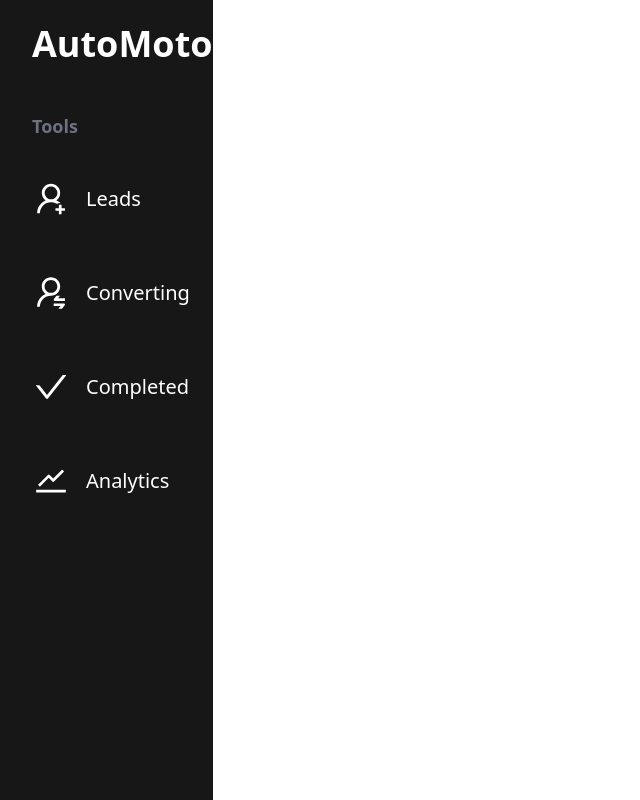
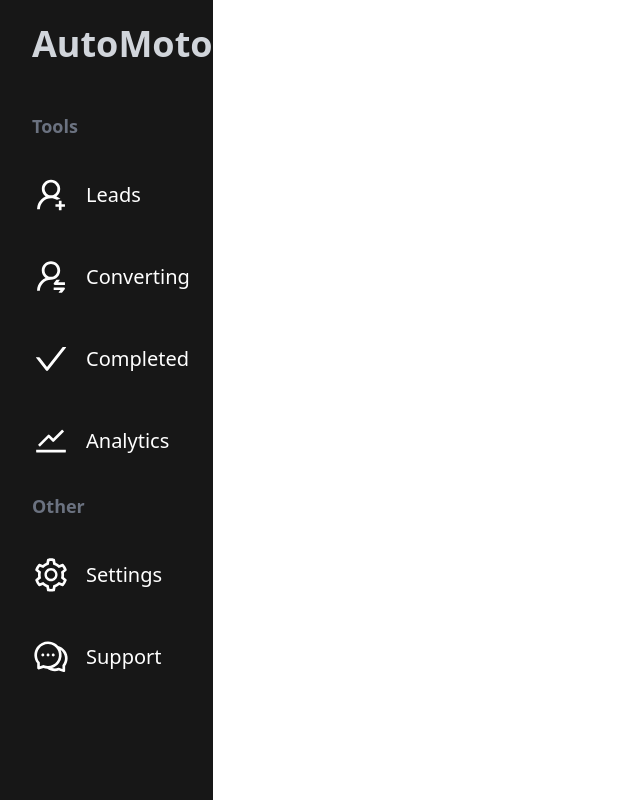
Before and after one commit to jordanglean/AutomotoCRM, a React (Create React App) app in the folder automoto-crm/: page / in a window 1280 px wide. Shown: the whole page, without its empty margins (0-640 px from the left). Built offline with nearby package versions, Linux system fonts and the light colour scheme.

Commit message:
Updated Nav bar

```diff
--- a/automoto-crm/src/components/header/Header.jsx
+++ b/automoto-crm/src/components/header/Header.jsx
@@ -2,14 +2,42 @@ import React from "react";
 import PropType from "prop-types";
 // Components
 import HeaderNav from "../headerNav/HeaderNav";
+import HeaderNavItem from "../headerNavItem/HeaderNavItem";
 
 function Header({ heading }) {
   return (
     <div className="bg-neutral-900 w-1/6 h-screen p-4 pl-8">
-      <h1 className="text-4xl text-white font-bold mb-12 mt-2">{heading}</h1>
-      <div>
-        <HeaderNav heading="Tools" />
+      <h1 className="text-4xl text-gray-300 font-semibold mb-12 mt-2">
+        {heading}
+      </h1>
+      <div className="">
+        {/* Section One */}
+        <div className="">
+          <div>
+            <HeaderNav heading="Tools" />
+          </div>
+          {/* Nav Items */}
+          <div>
+            <HeaderNavItem iconName="AiOutlineUserAdd" itemName="Leads" />
+            <HeaderNavItem
+              iconName="AiOutlineUserSwitch"
+              itemName="Converting"
+            />
+            <HeaderNavItem iconName="AiOutlineCheck" itemName="Completed" />
+            <HeaderNavItem iconName="AiOutlineStock" itemName="Analytics" />
+          </div>
+        </div>
+        {/* Section One End */}
+        {/* Section Two */}
+        <div className="">
+          <div>
+            <HeaderNav heading="Other" />
+          </div>
+          <HeaderNavItem iconName="AiOutlineSetting" itemName="Settings" />
+          <HeaderNavItem iconName="AiOutlineComment" itemName="Support" />
+        </div>
       </div>
+      {/* Section Two End */}
     </div>
   );
 }
--- a/automoto-crm/src/components/headerNav/HeaderNav.jsx
+++ b/automoto-crm/src/components/headerNav/HeaderNav.jsx
@@ -10,13 +10,6 @@ function HeaderNav({ heading }) {
       <div className="mb-6">
         <h3 className="text-lg text-gray-500 font-semibold">{heading}</h3>
       </div>
-      {/* Nav Items */}
-      <div>
-        <HeaderNavItem iconName="AiOutlineUserAdd" itemName="Leads" />
-        <HeaderNavItem iconName="AiOutlineUserSwitch" itemName="Converting" />
-        <HeaderNavItem iconName="AiOutlineCheck" itemName="Completed" />
-        <HeaderNavItem iconName="AiOutlineStock" itemName="Analytics" />
-      </div>
     </div>
   );
 }
--- a/automoto-crm/src/components/headerNavItem/headerNavItem.jsx
+++ b/automoto-crm/src/components/headerNavItem/headerNavItem.jsx
@@ -6,6 +6,8 @@ import {
   AiOutlineUserSwitch,
   AiOutlineCheck,
   AiOutlineStock,
+  AiOutlineSetting,
+  AiOutlineComment,
 } from "react-icons/ai";
 
 function HeaderNavItem({ itemName, iconName, iconSize, iconColor }) {
@@ -20,13 +22,17 @@ function HeaderNavItem({ itemName, iconName, iconSize, iconColor }) {
         return <AiOutlineCheck color={iconColor} size={iconSize} />;
       case "AiOutlineStock":
         return <AiOutlineStock color={iconColor} size={iconSize} />;
+      case "AiOutlineSetting":
+        return <AiOutlineSetting color={iconColor} size={iconSize} />;
+      case "AiOutlineComment":
+        return <AiOutlineComment color={iconColor} size={iconSize} />;
       default:
         return <AiOutlineUserAdd color={iconColor} size={iconSize} />;
     }
   };
 
   return (
-    <div className="w-full flex items-center mb-6 py-4 -ml-2 rounded-xl hover:bg-gradient-to-r from-green-400 to-blue-500">
+    <div className="w-full flex items-center mb-5 py-3 -ml-2 rounded-xl hover:bg-gradient-to-r from-green-400 to-blue-500">
       <div className="ml-2">{getIcon(iconName)}</div>
       <div className="ml-4">
         <h4 className="text-xl text-white font-medium">{itemName}</h4>
```
